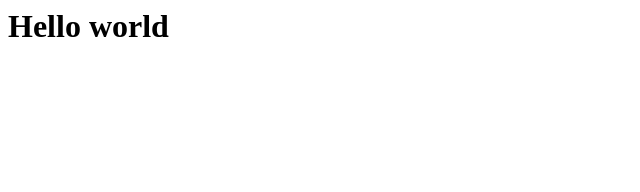
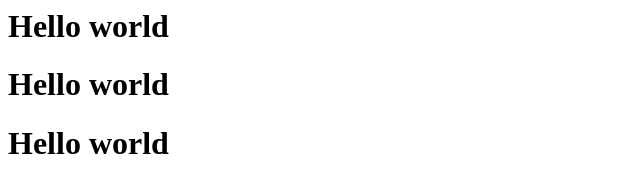
Before and after one commit to Weboholicc/folder1, a plain HTML site: page index.html in a window 1280 px wide. Shown: the whole page, without its empty margins (0-640 px from the left). Drawn offline with Linux system fonts and the light colour scheme.

Commit message:
Update index.html
Dopnjeno

```diff
--- a/index.html
+++ b/index.html
@@ -1 +1 @@
-<h1>Hello world<h1>
+<h1>Hello world<h1> <h1>Hello world<h1> <h1>Hello world<h1>
```
